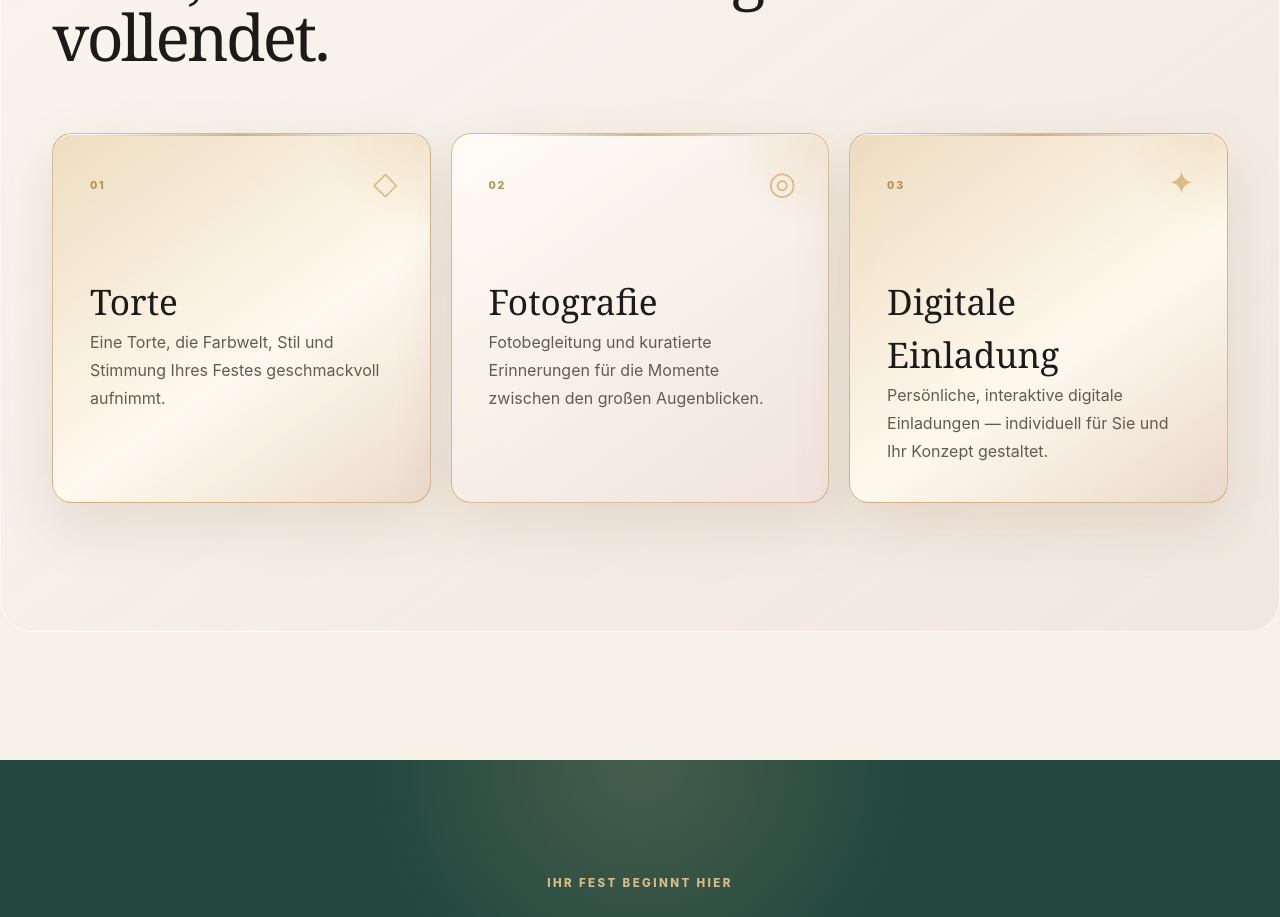
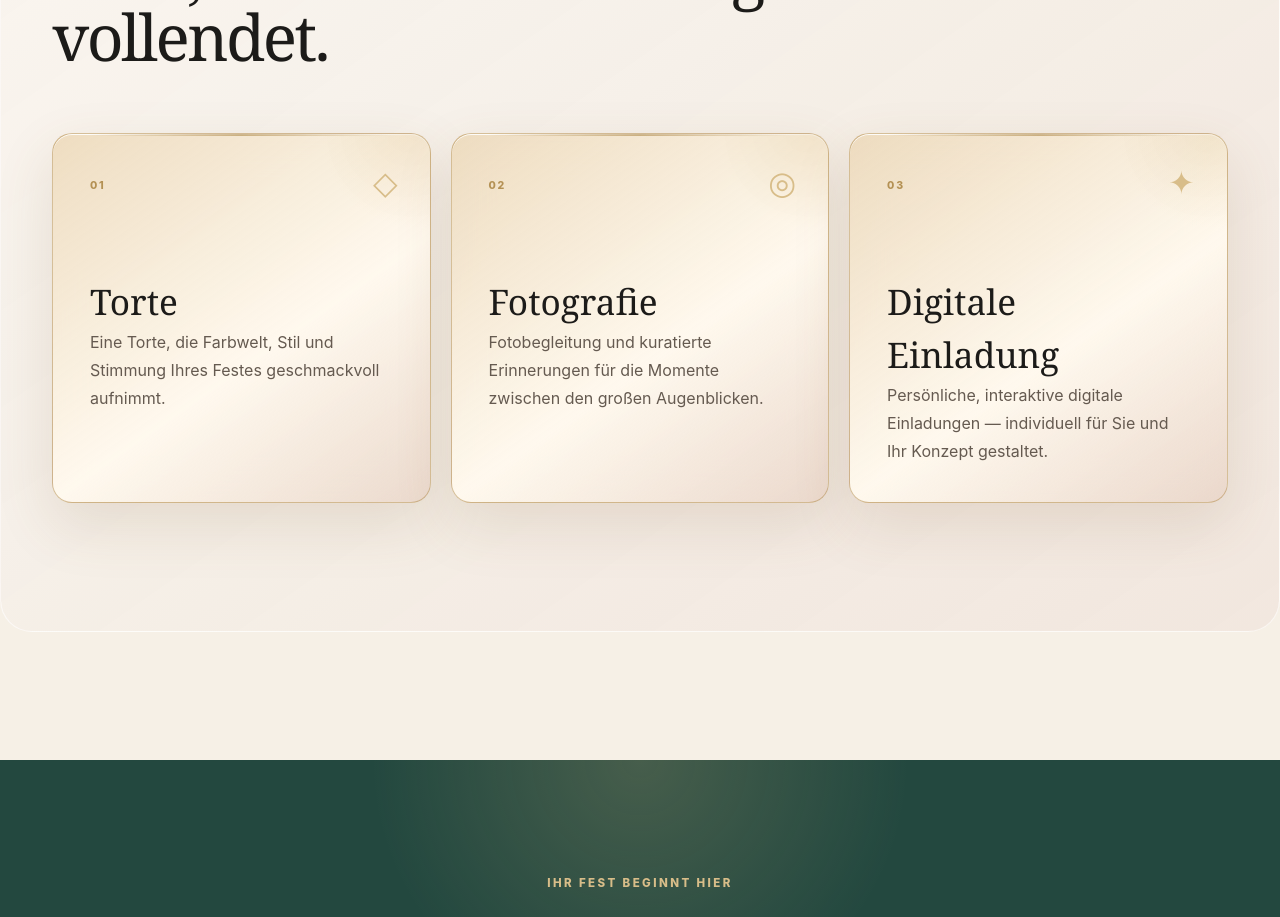
Before and after one commit to aysenuroerki-jpg/velvet-vienna, a Next.js app: page / in a window 1280 px wide. Shown: the part 3060-3977 px from the top of the page. Built offline with nearby package versions, Linux system fonts and the light colour scheme.

Commit message:
Fix photography service card styling

```diff
--- a/app/globals.css
+++ b/app/globals.css
@@ -102,7 +102,6 @@ h1, h2, h3 { font-family: "Iowan Old Style", Baskerville, Georgia, "Times New Ro
 .service-card { position: relative; isolation: isolate; min-height: 340px; padding: 2.3rem; overflow: hidden; border: 1px solid rgba(180,145,84,.3); border-radius: 1.25rem; background: linear-gradient(145deg, rgba(255,253,248,.9), rgba(245,235,224,.72)); box-shadow: 0 18px 48px rgba(74,57,38,.08), inset 0 1px 0 rgba(255,255,255,.9); backdrop-filter: blur(18px); transition: transform .35s ease, box-shadow .35s ease, border-color .35s ease; }
 .service-card::before { content: ""; position: absolute; z-index: -1; width: 190px; height: 190px; right: -80px; top: -95px; border-radius: 50%; background: radial-gradient(circle, rgba(214,183,128,.22), transparent 70%); }
 .service-card::after { content: ""; position: absolute; left: 2.3rem; right: 2.3rem; top: 0; height: 2px; background: linear-gradient(90deg, transparent, rgba(180,145,84,.65), transparent); }
-.service-card:nth-child(2) { background: linear-gradient(145deg, rgba(255,252,246,.92), rgba(238,222,214,.58)); }
 .service-card:hover { transform: translateY(-6px); border-color: rgba(180,145,84,.52); box-shadow: 0 25px 65px rgba(74,57,38,.14), inset 0 1px 0 rgba(255,255,255,.92); }
 .service-card--featured { color: var(--ink); border-color: rgba(180,145,84,.55); background: linear-gradient(145deg, rgba(235,214,180,.78), rgba(255,249,238,.94) 58%, rgba(229,205,190,.62)); box-shadow: 0 22px 58px rgba(124,91,48,.14), inset 0 1px 0 rgba(255,255,255,.9); }
 .service-card__number { color: var(--gold); font-size: .66rem; letter-spacing: .17em; font-weight: 800; }
```
